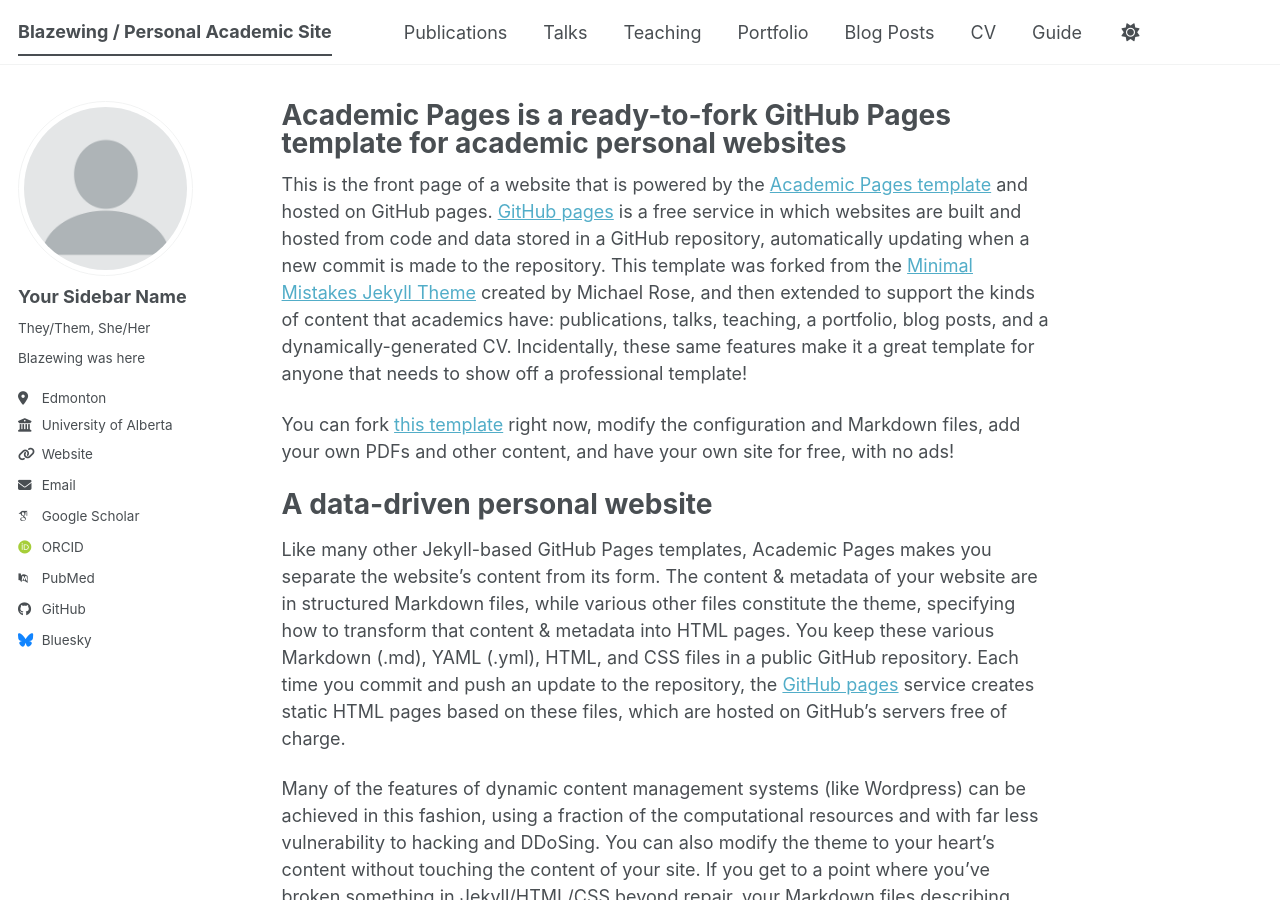
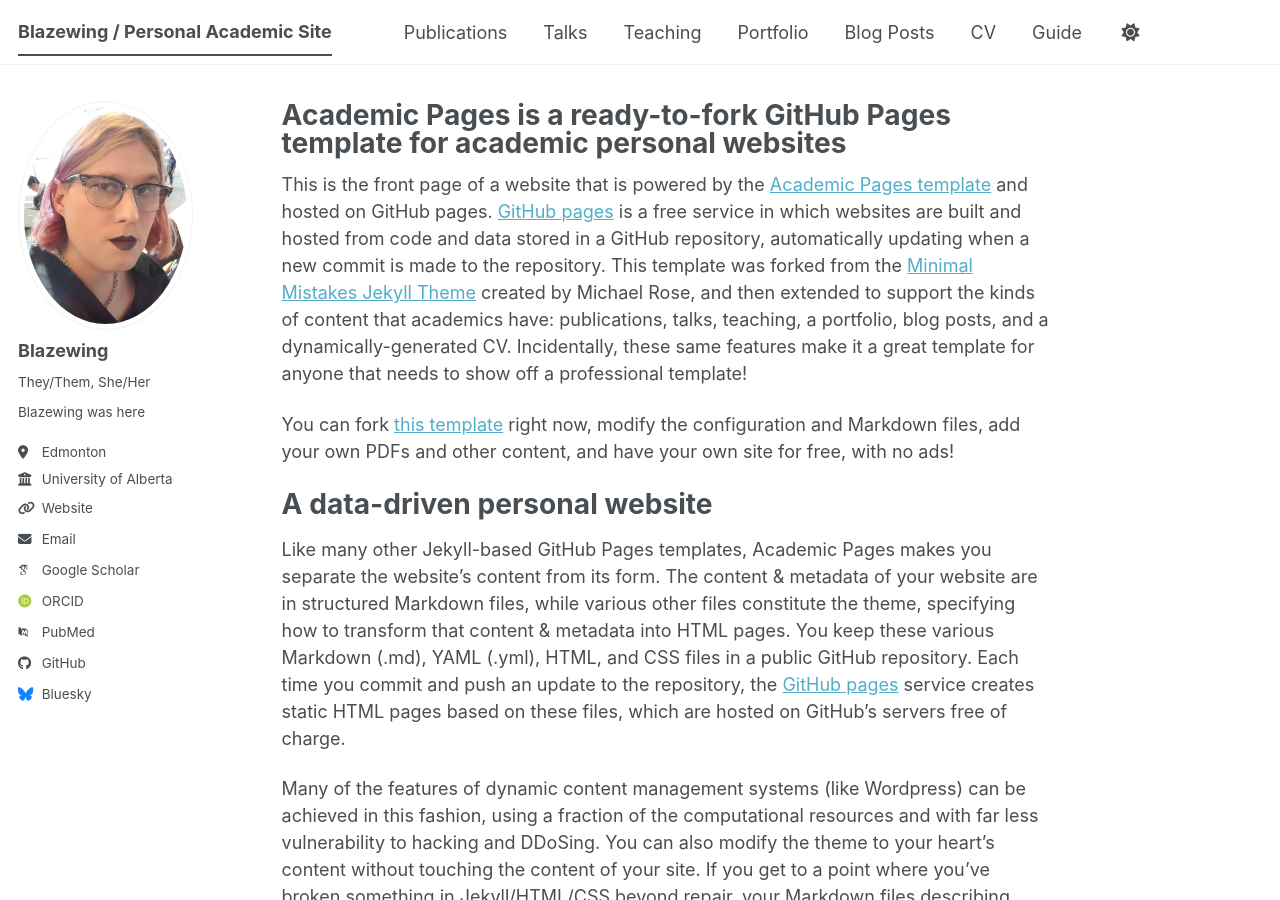
Before and after one commit to Blazewing2010/me, a Jekyll site: the page built from _pages/about.md, in a window 1280 px wide and 900 px high. Built offline with Jekyll 4.4.1, drawn with Linux system fonts in a browser that asks for light colours; some web fonts are replaced; a script bundle is joined from its source files by our own code; library files that are not in the unit come from our copies.

Commit message:
Update _config.yml

```diff
--- a/_config.yml
+++ b/_config.yml
@@ -23,8 +23,8 @@
 #               Additional customization can be done by editing /_includes/author-profile.html
 author:
   # Biographic information
-  avatar           : "profile.png"
-  name             : "Your Sidebar Name"
+  avatar           : "Blazewing.jpg"
+  name             : "Blazewing"
   pronouns         : "They/Them, She/Her"
   bio              : "Blazewing was here"
   location         : "Edmonton"
```
